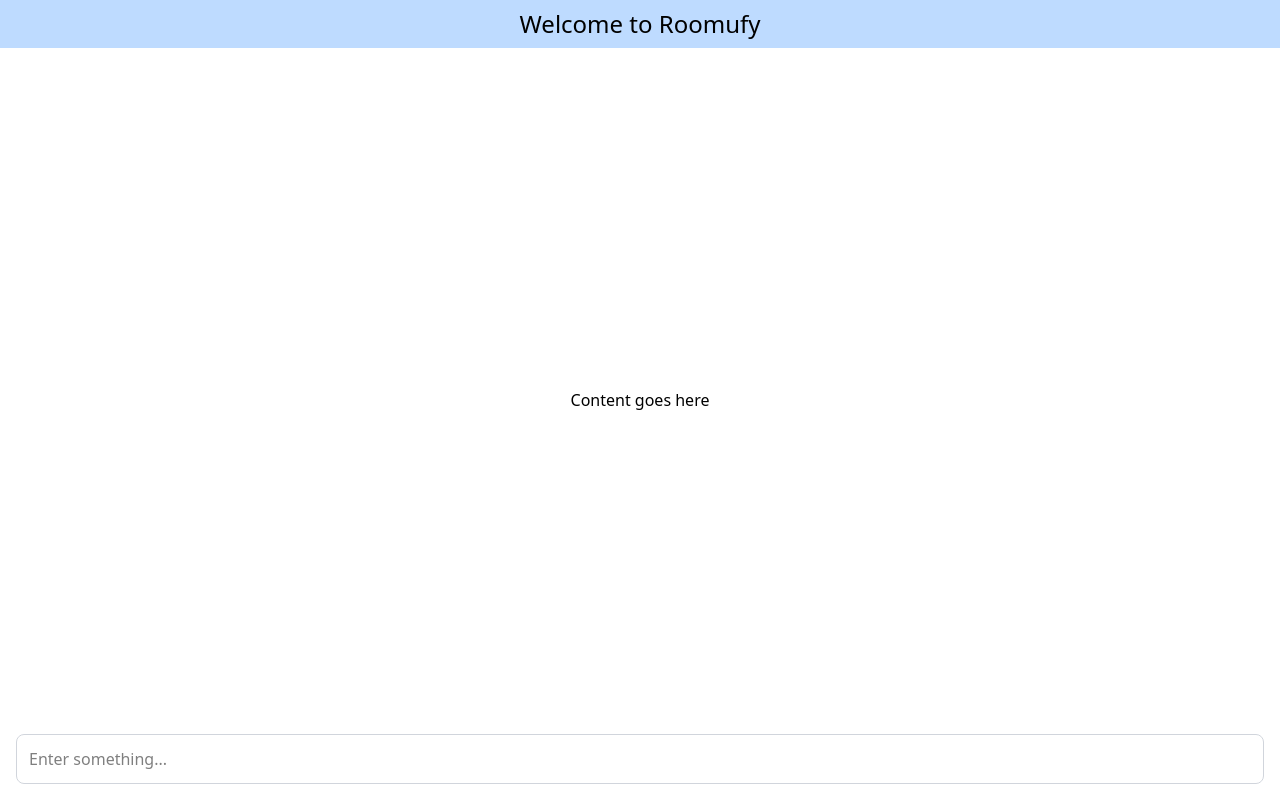
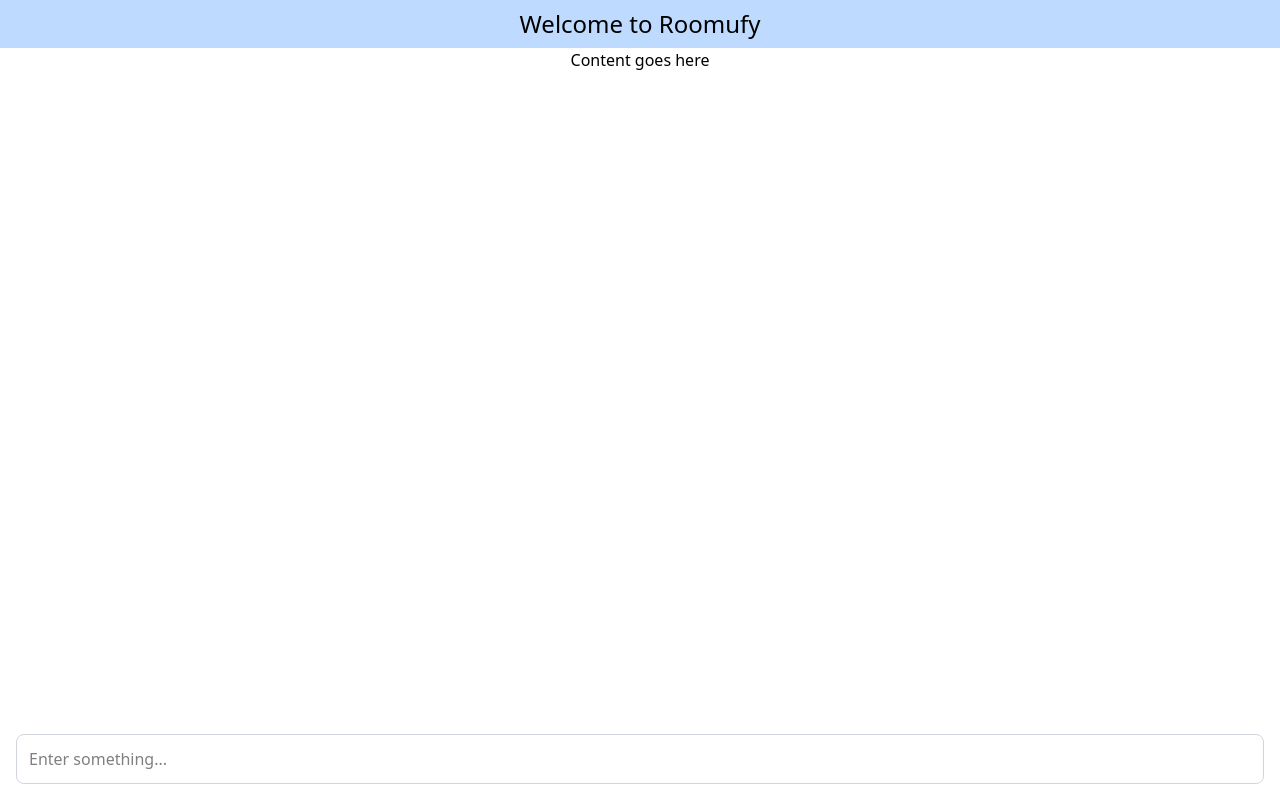
Before and after one commit to Lior-Lavon/Roomify-FE, a React (Vite) app: page /landing in a window 1280 px wide. Built offline with nearby package versions, Linux system fonts and the light colour scheme.

Commit message:
trying to adjust screen size-4

```diff
--- a/src/pages/TestView/TestView.jsx
+++ b/src/pages/TestView/TestView.jsx
@@ -2,7 +2,7 @@ import { useEffect, useState } from "react";
 
 const HomeView = () => {
   const [footerBottom, setFooterBottom] = useState("1rem"); // Default bottom spacing
-  const [topBarTop, setTopBarTop] = useState("0px"); // Default position for topBar
+  const [bodyPaddingTop, setBodyPaddingTop] = useState("0px"); // Default padding for body
 
   useEffect(() => {
     const handleResize = () => {
@@ -11,24 +11,27 @@ const HomeView = () => {
           window.innerHeight - window.visualViewport.height;
 
         if (keyboardHeight > 0) {
-          // When keyboard appears, adjust the `topBar`'s position
-          setTopBarTop(`${keyboardHeight}px`); // Push `topBar` down by keyboard height
+          // When keyboard is visible, adjust the padding of the body
+          setBodyPaddingTop(`${keyboardHeight}px`); // Move the body down by the keyboard height
 
-          // Move footer above the keyboard
-          setFooterBottom(`${keyboardHeight + 16}px`); // Add some extra padding to the footer
-          document.body.style.overflow = "hidden"; // Prevent body scrolling
+          // Adjust footer to be above the keyboard
+          setFooterBottom(`${keyboardHeight + 16}px`); // Add padding to footer to sit above the keyboard
+
+          // Prevent scrolling during keyboard visibility
+          document.body.style.overflow = "hidden"; // Disable scroll
         } else {
-          // Reset the `topBar` and footer when the keyboard is hidden
-          setTopBarTop("0px");
+          // Reset the body padding and footer position when the keyboard is hidden
+          setBodyPaddingTop("0px");
           setFooterBottom("1rem");
-          document.body.style.overflow = ""; // Allow scrolling when keyboard is hidden
+          document.body.style.overflow = ""; // Allow scrolling again
         }
       }
     };
 
-    // Listen for changes in visualViewport size (keyboard show/hide)
+    // Add event listener for viewport resize (keyboard appears/disappears)
     window.visualViewport?.addEventListener("resize", handleResize);
 
+    // Cleanup on unmount
     return () => {
       window.visualViewport?.removeEventListener("resize", handleResize);
     };
@@ -36,24 +39,21 @@ const HomeView = () => {
 
   return (
     <div className="relative h-screen bg-white">
-      {/* Top bar adjusts its position based on keyboard visibility */}
-      <div
-        className="topBar fixed left-0 right-0 h-12 flex items-center justify-center bg-blue-200 z-10"
-        style={{ top: topBarTop }}
-      >
+      {/* Top bar stays fixed */}
+      <div className="topBar fixed top-0 left-0 right-0 h-12 flex items-center justify-center bg-blue-200 z-10">
         <h1 className="text-center text-2xl">Welcome to Roomufy</h1>
       </div>
 
-      {/* Main content */}
-      <div className="flex flex-col justify-between h-full pt-16 pb-16">
-        {/* Content */}
-        <div className="content flex-grow flex justify-center items-center">
+      {/* Main content with dynamic padding to avoid layout shifting */}
+      <div className="body" style={{ paddingTop: bodyPaddingTop }}>
+        {/* Content goes here */}
+        <div className="content flex-grow flex justify-center items-center pt-12 pb-16">
           <p>Content goes here</p>
         </div>
 
         {/* Footer moves above the keyboard */}
         <div
-          className="footer fixed left-0 right-0 px-4 transition-all duration-300 z-20"
+          className="footer absolute left-0 right-0 px-4 transition-all duration-300 z-20"
           style={{ bottom: footerBottom }}
         >
           <input
```
